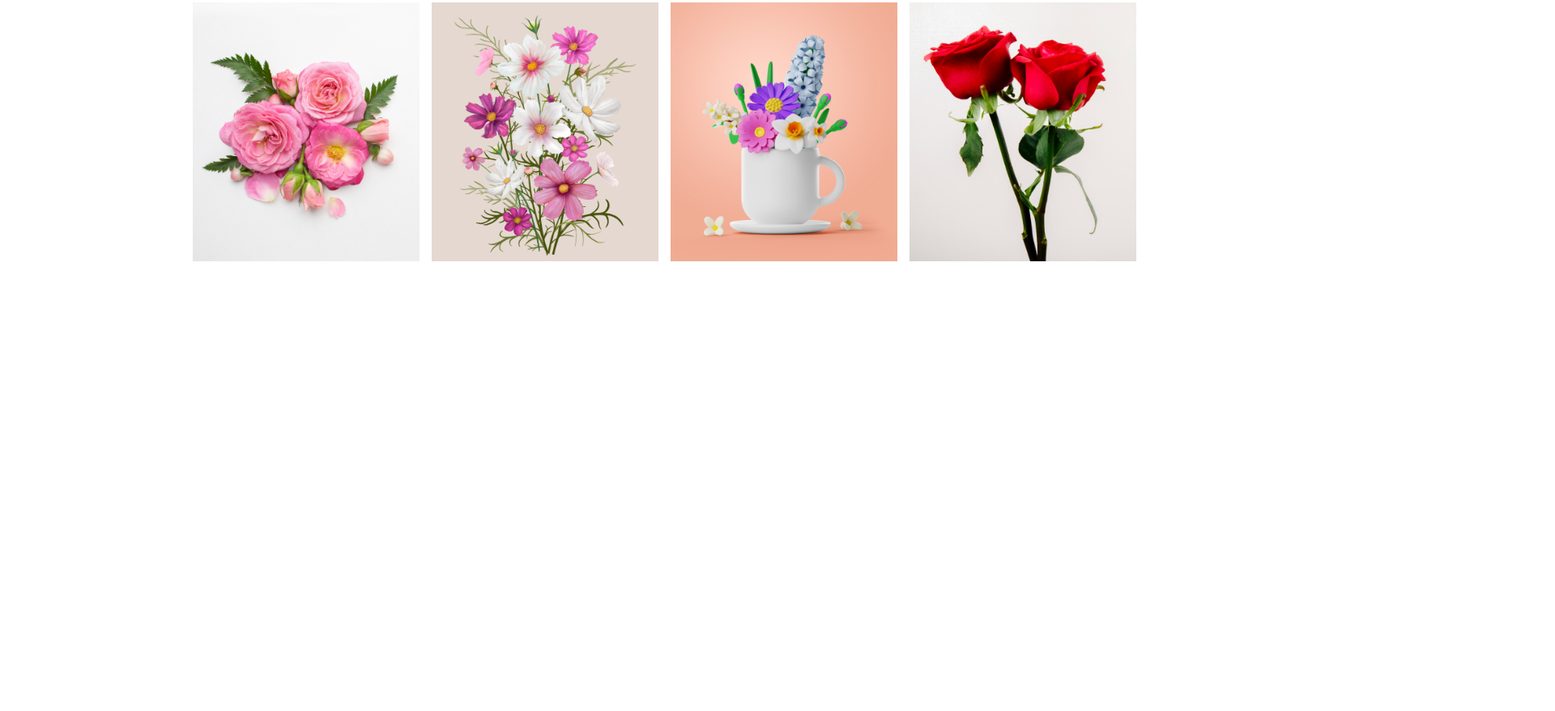
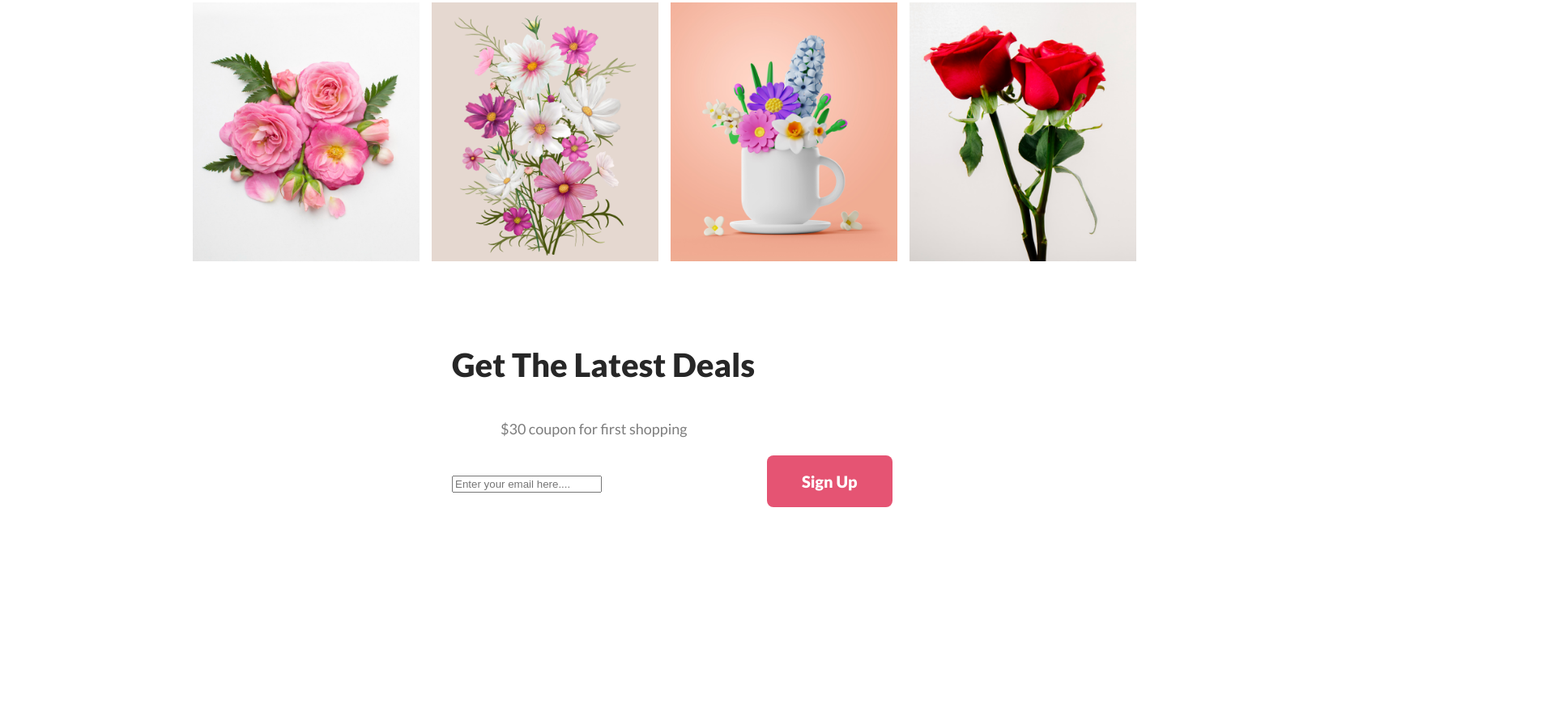
Before and after one commit to SudadL13/Flower-portfolio, a plain HTML site: page index.html in a window 1280 px wide. Shown: the part 3292-4171 px from the top of the page at 81% size, 1920 px wide, since content can reach past the window. Before the commit the page ends 3627 px from the top, so only its background shows below. Drawn offline with Linux system fonts and the light colour scheme.

```diff
--- a/index.html
+++ b/index.html
@@ -74,6 +74,14 @@
             <div><img class="idd" src="Flower Asset/Rectangle 5.png" alt=""></div>
             <div><img class="idd" src="Flower Asset/Rectangle 6.png" alt=""></div>
         </section>
+        <section class="sixth">
+            <h3 id="dss">Get The Latest Deals</h3>
+            <p id="dss2">$30 coupon for first shopping</p>
+            <input type="email" placeholder="Enter your email here....">
+            <button class="allbutt">Sign Up</button>
+
+
+        </section>
 
     </main>
     <footer>
--- a/styles/flower.css
+++ b/styles/flower.css
@@ -1,5 +1,8 @@
 .header{
     background-color: rgba(229, 84, 115, 0.10);
+}
+header{
+    margin: 0;
 }
 .first{
     display: flex;
@@ -96,7 +99,7 @@ header{
     margin-left: 270px;
     margin-top: 80px;
     margin-bottom: 50px;
-    padding: 30px 150px 100px 150px;
+    padding: 30px 150px 100px 200px;
     gap: 30px;
     width: 750px;
     height: 40px;
@@ -128,6 +131,7 @@ flex-shrink: 0;
     padding-bottom: 70px;
     margin-bottom: 100px;
     margin-top: 80px;
+
 }
 #css{
     color: #272727;
@@ -187,3 +191,32 @@ padding-left: 270px;
     width: 280px;
     height: 320px;
 }
+.sixth{
+    /* background-image: ; */
+    width: 1440px;
+    height: 449px;
+}
+#dss{
+    color: #272727;
+    /* text-align: center; */
+    font-family: Lato;
+    font-size: 40px;
+    font-style: normal;
+    font-weight: 800;
+    line-height: normal;
+}
+#dss2{
+    color: rgba(39, 39, 39, 0.60);
+    padding-left: 60px;
+    font-family: Lato;
+    font-size: 18px;
+    font-style: normal;
+    font-weight: 400;
+    line-height: 30px;
+}
+.sixth{
+    margin-left: 300px;
+    margin-top: 100px;
+    margin-right: 300px;
+    padding-left: 250px;
+}
```
Also changed, not shown: Rectangle 9.png (added).
